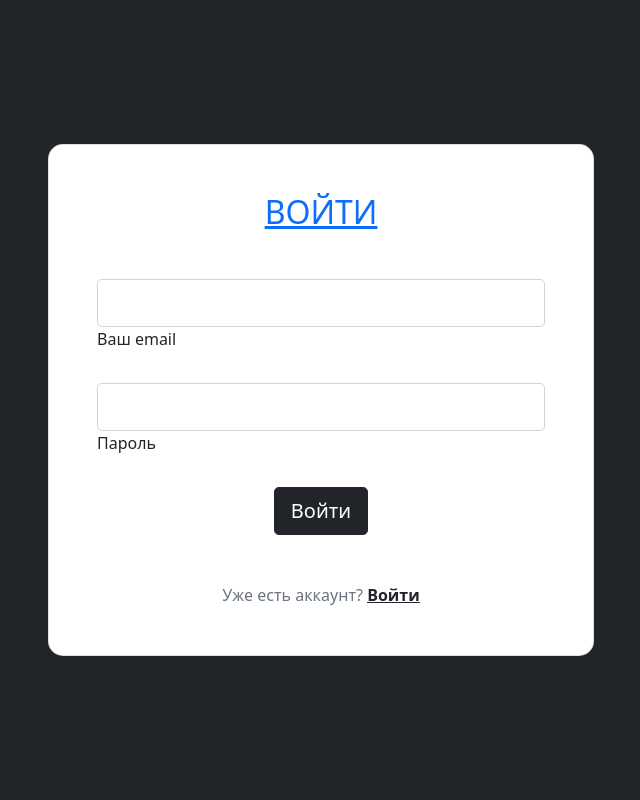
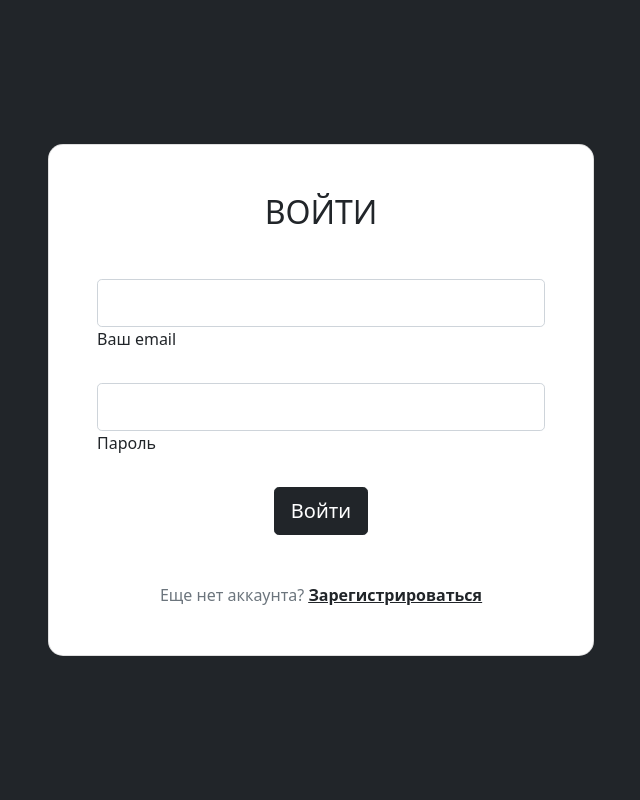
Before and after one commit to FunckingCat/global-cource-work, a Django app: page /auth/signin/ in a window 1280 px wide. Shown: the whole page, without its empty margins (319-959 px from the left). Run offline with Django 4.2, Linux system fonts and the light colour scheme.

Commit message:
all-for-registration

```diff
--- a/app/main/templates/main/main.html
+++ b/app/main/templates/main/main.html
@@ -18,9 +18,9 @@
             <a class="btn btn-dark mx-2" href="{% url 'category' sub.pk %}">{{ sub.name }}</a>
         {% endfor %}
     </div>
-    <div class="cards d-flex flex-wrap my-3 justify-content-between">
+    <div class="cards d-flex flex-wrap my-3 justify-content-center">
         {% for coupon in coupons %}
-            <div class="card" style="width: 18rem;">
+            <div class="card m-2" style="width: 18rem;">
                 <img src="{{ coupon.photo.url }}" class="card-img-top" alt="...">
                 <div class="card-body d-flex flex-column">
                     <h5 class="card-title">{{ coupon.name }}</h5>
--- a/app/regauth/templates/auth/auth.html
+++ b/app/regauth/templates/auth/auth.html
@@ -20,7 +20,7 @@
                     <div class="col-12 col-md-9 col-lg-7 col-xl-6">
                         <div class="card" style="border-radius: 15px;">
                             <div class="card-body p-5">
-                                <h2 class="text-uppercase text-center mb-5"><a href="./main_page.html">Войти</a></h2>
+                                <h2 class="text-uppercase text-center mb-5">Войти</h2>
                                 <form>
 
                                     <div class="mb-4">
@@ -38,8 +38,8 @@
                                             class="btn btn-dark text-white btn-block btn-lg gradient-custom-4">Войти</button>
                                     </div>
 
-                                    <p class="text-center text-muted mt-5 mb-0">Уже есть аккаунт? <a href="reg.html"
-                                            class="fw-bold text-body"><u>Войти</u></a></p>
+                                    <p class="text-center text-muted mt-5 mb-0">Еще нет аккаунта? <a href="{% url 'sign-up' %}"
+                                            class="fw-bold text-body"><u>Зарегистрироваться</u></a></p>
                                 </form>
 
                             </div>
--- a/app/templates/nav.html
+++ b/app/templates/nav.html
@@ -30,6 +30,9 @@
                     aria-label="search">
                 <button class="btn btn-outline-light" type="submit">Поиск</button>
             </form>
+            <div class="mx-2 mr-0">
+                <a href="{% url 'sign-in' %}" class="btn btn-secondary">Войти</a>
+            </div>
         </div>
     </div>
 </nav>
```
